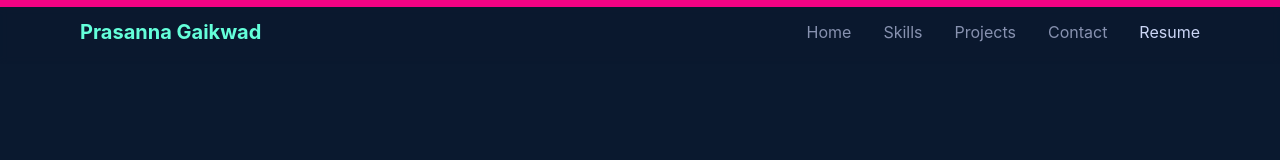
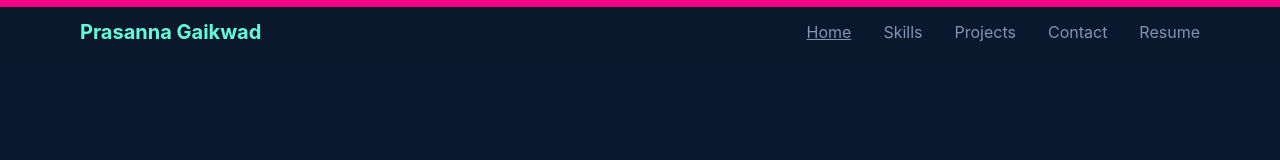
Before and after one commit to Prasanna018/Prasanna_Gaikwad_Portfolio, a React (Vite) app: page / in a window 1280 px wide. Shown: the top 160 px of the page. Built offline with nearby package versions, Linux system fonts and the light colour scheme; what cursor-effects would draw is missing.

Commit message:
active link

```diff
--- a/src/components/Navbar.jsx
+++ b/src/components/Navbar.jsx
@@ -1,19 +1,25 @@
 import { useState } from 'react';
-import { Link } from 'react-scroll';
+import { Link, scroller } from 'react-scroll';
 import { motion } from 'framer-motion';
 import React from 'react';
+
 const Navbar = () => {
   const [isOpen, setIsOpen] = useState(false);
-
+  const [selectedTab, setSelectedTab] = useState('Home'); // State for selected tab
 
   const navItems = [
     { name: 'Home', to: 'home' },
     { name: 'Skills', to: 'skills' },
     { name: 'Projects', to: 'projects' },
     { name: 'Contact', to: 'contact' },
-    { name: 'Resume', to: "/resume.pdf", download: "Resume" }
+    { name: 'Resume', to: '/resume.pdf', download: 'Resume' },
+  ];
 
-  ];
+  // Handle tab click to update state and scroll to the section
+  const handleTabClick = (name) => {
+    setSelectedTab(name);
+    setIsOpen(false); // Close mobile menu on selection
+  };
 
   return (
     <nav className="fixed w-full bg-primary/90 backdrop-blur-sm z-50">
@@ -25,7 +31,9 @@ const Navbar = () => {
             transition={{ duration: 0.5 }}
             className="text-secondary font-bold text-xl cursor-pointer"
           >
-            <Link to='home'> Prasanna Gaikwad</Link>
+            <Link to="home" smooth={true} duration={500}>
+              Prasanna Gaikwad
+            </Link>
           </motion.div>
 
           {/* Desktop Menu */}
@@ -37,26 +45,25 @@ const Navbar = () => {
                 animate={{ opacity: 1, y: 0 }}
                 transition={{ duration: 0.5, delay: index * 0.1 }}
               >
-                {
-                  item.download ? (<a href={item.to} download={item.download} >
+                {item.download ? (
+                  <a href={item.to} download={item.download} className="text-textSecondary hover:text-secondary">
                     {item.name}
-                  </a>) :
-                    (<Link
-
+                  </a>
+                ) : (
+                  <Link
+                    onClick={() => handleTabClick(item.name)}
                     to={item.to}
                     smooth={true}
                     duration={500}
-
-                      className={` text-textSecondary hover:text-secondary hover:scale-110 cursor-pointer
-
-                        `}
+                    spy={true} // Watches the scroll position
+                    activeClass="underline text-secondary" // Add underline dynamically
+                    onSetActive={() => setSelectedTab(item.name)} // Update state when active
+                    className={`text-textSecondary hover:text-secondary hover:scale-110 cursor-pointer ${selectedTab === item.name ? 'underline text-secondary' : ''
+                      }`}
                   >
-
                     {item.name}
-                    </Link>)
-                }
-
-
+                  </Link>
+                )}
               </motion.div>
             ))}
           </div>
@@ -101,7 +108,6 @@ const Navbar = () => {
             transition={{ duration: 0.2 }}
             className="md:hidden"
           >
-
             <div className="px-2 pt-2 pb-3 space-y-1 flex items-center justify-center flex-col">
               {navItems.map((item, index) => (
                 <motion.div
@@ -110,27 +116,28 @@ const Navbar = () => {
                   animate={{ opacity: 1, y: 0 }}
                   transition={{ duration: 0.5, delay: index * 0.1 }}
                 >
-                  {
-                    item.download ? (<a href={item.to} download={item.download} >
+                  {item.download ? (
+                    <a href={item.to} download={item.download} className="text-textSecondary hover:text-secondary">
                       {item.name}
-                    </a>) :
-                      (<Link
+                    </a>
+                  ) : (
+                    <Link
+                      onClick={() => handleTabClick(item.name)}
                       to={item.to}
                       smooth={true}
                       duration={500}
-
-                        className="text-textSecondary space-y-2 hover:text-secondary cursor-pointer hover:scale-105"
+                      spy={true} // Watches the scroll position
+                      activeClass="underline text-secondary" // Add underline dynamically
+                      onSetActive={() => setSelectedTab(item.name)} // Update state when active
+                      className={`text-textSecondary hover:text-secondary cursor-pointer hover:scale-105 ${selectedTab === item.name ? 'underline text-secondary' : ''
+                        }`}
                     >
-
                       {item.name}
-                      </Link>)
-                  }
-
-
+                    </Link>
+                  )}
                 </motion.div>
               ))}
             </div>
-
           </motion.div>
         )}
       </div>
```
Lines whose indentation alone changed are shown as unchanged.
